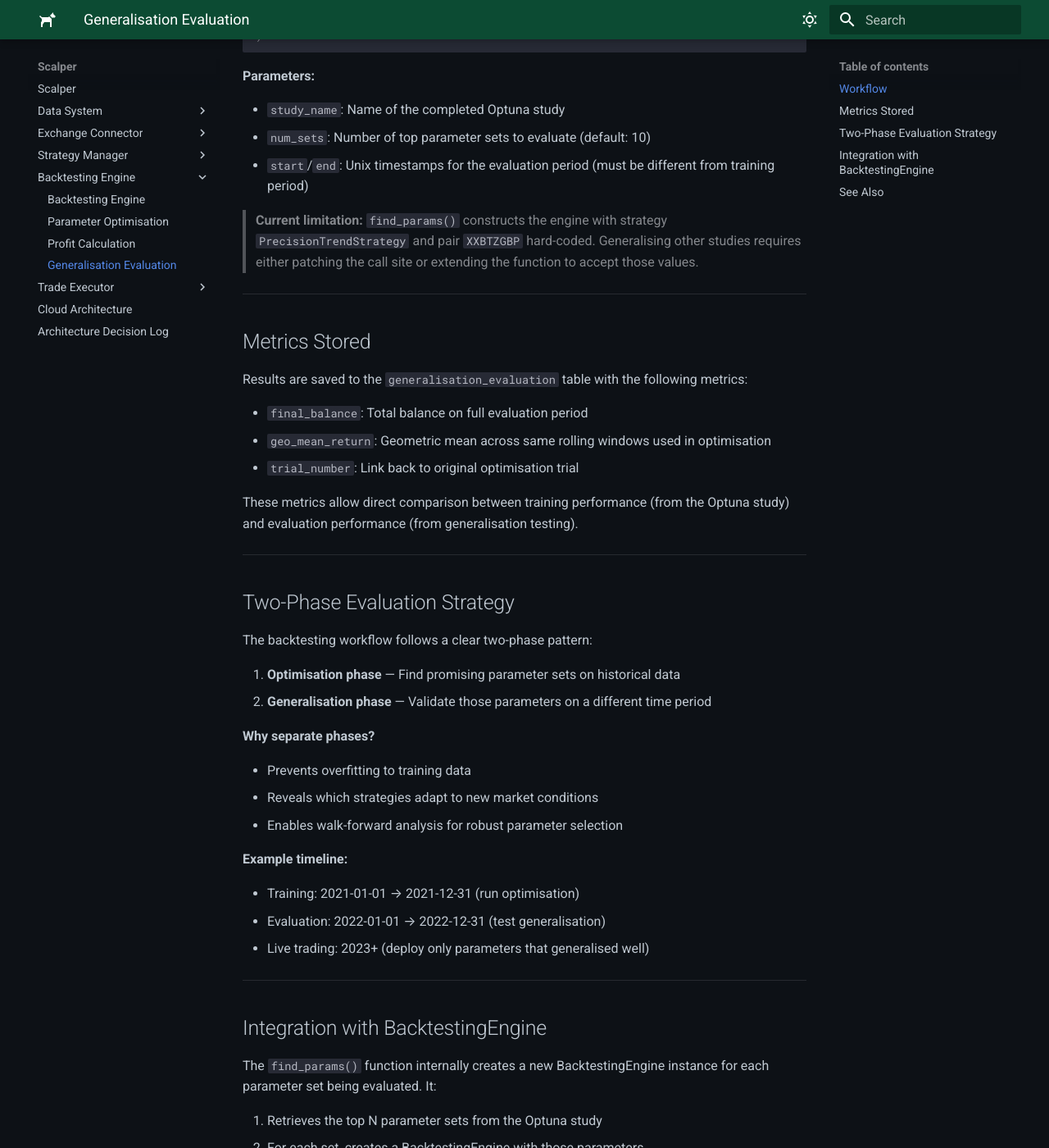
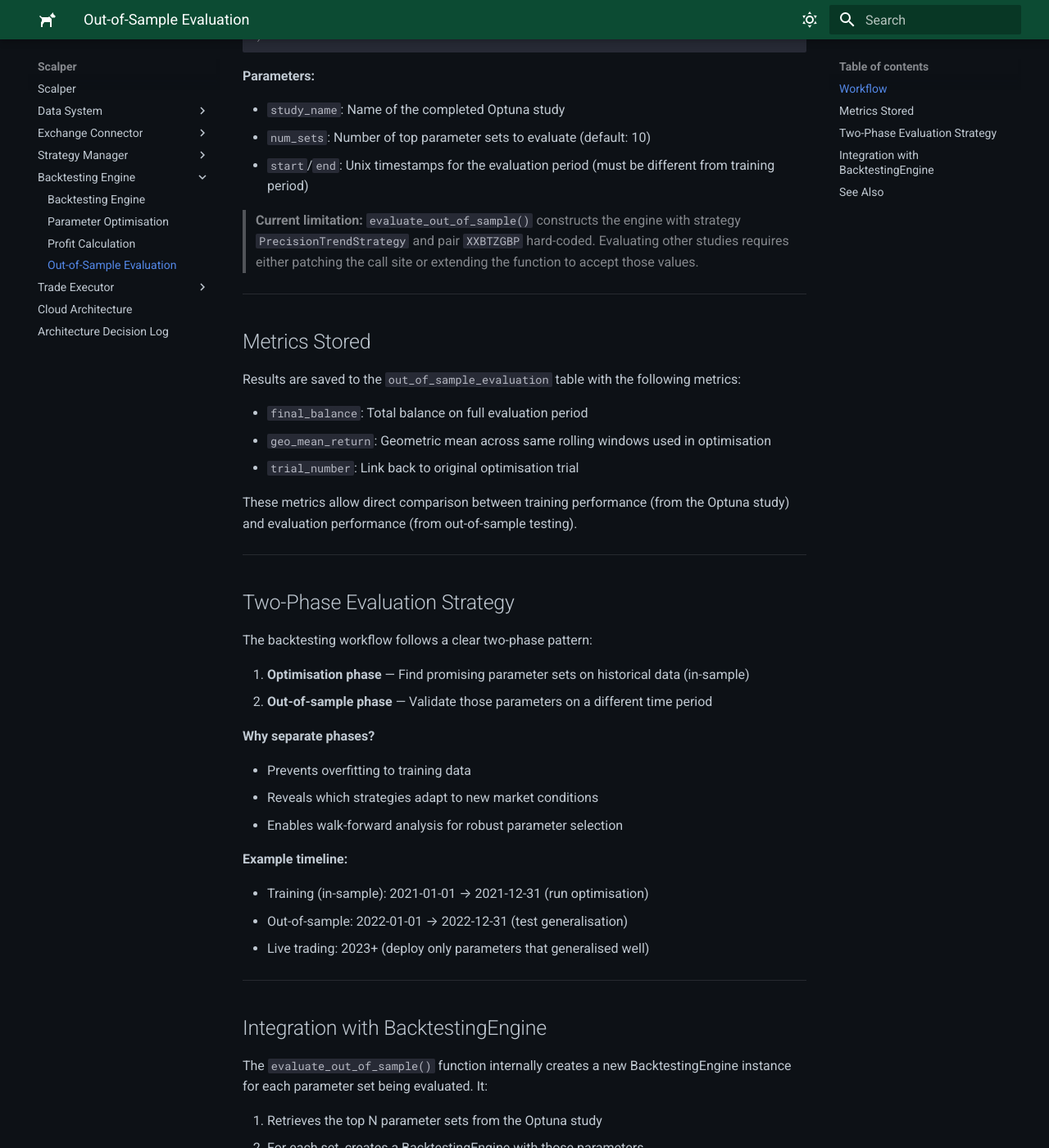
Before and after one commit to Phil-Lord/crypto-scalper, an MkDocs documentation site: the page built from docs/backtesting-engine/out-of-sample-evaluation.md, in a window 1280 px wide and 1400 px high, scrolled down 569 px. Shown: the whole window at 82% size. Built offline with MkDocs 1.6.1 and Material for MkDocs 9.7.7, drawn with Linux system fonts in a browser that asks for light colours; some of the changed text lies outside the part shown.

Commit message:
DOC: ge -> oos pt. 1 (ran out of tokens half-way through)

````diff
--- a/docs/backtesting-engine/generalisation-evaluation.md
+++ b/docs/backtesting-engine/out-of-sample-evaluation.md
@@ -1,4 +1,4 @@
-# Generalisation Evaluation
+# Out-of-Sample Evaluation
 
 After parameter optimisation, it's critical to test how well the optimised parameters perform on unseen data. This helps identify which parameter sets truly generalise vs those that merely overfit the training period.
 
@@ -6,13 +6,13 @@ After parameter optimisation, it's critical to test how well the optimised param
 
 ## Workflow
 
-The BacktestingEngine module provides the `find_params()` function to evaluate top-performing parameter sets on a new time period:
+The BacktestingEngine module provides the `evaluate_out_of_sample()` function to evaluate top-performing parameter sets on a new time period:
 
 ```python
-from backtesting_engine import find_params
+from backtesting_engine import evaluate_out_of_sample
 
 # Evaluate top 10 parameter sets on a new time period
-find_params(
+evaluate_out_of_sample(
     study_name='PrecisionTrendStrategy_XXBTZGBP_20210101-20211231',
     num_sets=10,
     start=1640995200.0,  # 2022-01-01
@@ -26,8 +26,8 @@ find_params(
 - `num_sets`: Number of top parameter sets to evaluate (default: 10)
 - `start`/`end`: Unix timestamps for the evaluation period (must be different from training period)
 
-> **Current limitation:** `find_params()` constructs the engine with strategy
-> `PrecisionTrendStrategy` and pair `XXBTZGBP` hard-coded. Generalising other
+> **Current limitation:** `evaluate_out_of_sample()` constructs the engine with strategy
+> `PrecisionTrendStrategy` and pair `XXBTZGBP` hard-coded. Evaluating other
 > studies requires either patching the call site or extending the function to
 > accept those values.
 
@@ -35,13 +35,13 @@ find_params(
 
 ## Metrics Stored
 
-Results are saved to the `generalisation_evaluation` table with the following metrics:
+Results are saved to the `out_of_sample_evaluation` table with the following metrics:
 
 - `final_balance`: Total balance on full evaluation period
 - `geo_mean_return`: Geometric mean across same rolling windows used in optimisation
 - `trial_number`: Link back to original optimisation trial
 
-These metrics allow direct comparison between training performance (from the Optuna study) and evaluation performance (from generalisation testing).
+These metrics allow direct comparison between training performance (from the Optuna study) and evaluation performance (from out-of-sample testing).
 
 ---
 
@@ -49,8 +49,8 @@ These metrics allow direct comparison between training performance (from the Opt
 
 The backtesting workflow follows a clear two-phase pattern:
 
-1. **Optimisation phase** — Find promising parameter sets on historical data
-2. **Generalisation phase** — Validate those parameters on a different time period
+1. **Optimisation phase** — Find promising parameter sets on historical data (in-sample)
+2. **Out-of-sample phase** — Validate those parameters on a different time period
 
 **Why separate phases?**
 
@@ -60,15 +60,15 @@ The backtesting workflow follows a clear two-phase pattern:
 
 **Example timeline:**
 
-- Training: 2021-01-01 → 2021-12-31 (run optimisation)
-- Evaluation: 2022-01-01 → 2022-12-31 (test generalisation)
+- Training (in-sample): 2021-01-01 → 2021-12-31 (run optimisation)
+- Out-of-sample: 2022-01-01 → 2022-12-31 (test generalisation)
 - Live trading: 2023+ (deploy only parameters that generalised well)
 
 ---
 
 ## Integration with BacktestingEngine
 
-The `find_params()` function internally creates a new BacktestingEngine instance for each parameter set being evaluated. It:
+The `evaluate_out_of_sample()` function internally creates a new BacktestingEngine instance for each parameter set being evaluated. It:
 
 1. Retrieves the top N parameter sets from the Optuna study
 2. For each set, creates a BacktestingEngine with those parameters
--- a/mkdocs.yml
+++ b/mkdocs.yml
@@ -38,7 +38,7 @@ nav:
       - backtesting-engine/index.md
       - backtesting-engine/parameter-optimisation.md
       - backtesting-engine/profit-calculation.md
-      - backtesting-engine/generalisation-evaluation.md
+      - backtesting-engine/out-of-sample-evaluation.md
   - Trade Executor:
       - trade-executor/index.md
       - trade-executor/operations.md
````
Also changed, not shown: docs/architecture-decision-log.md (+1 -1 lines), docs/index.md (+1 -1 lines).
